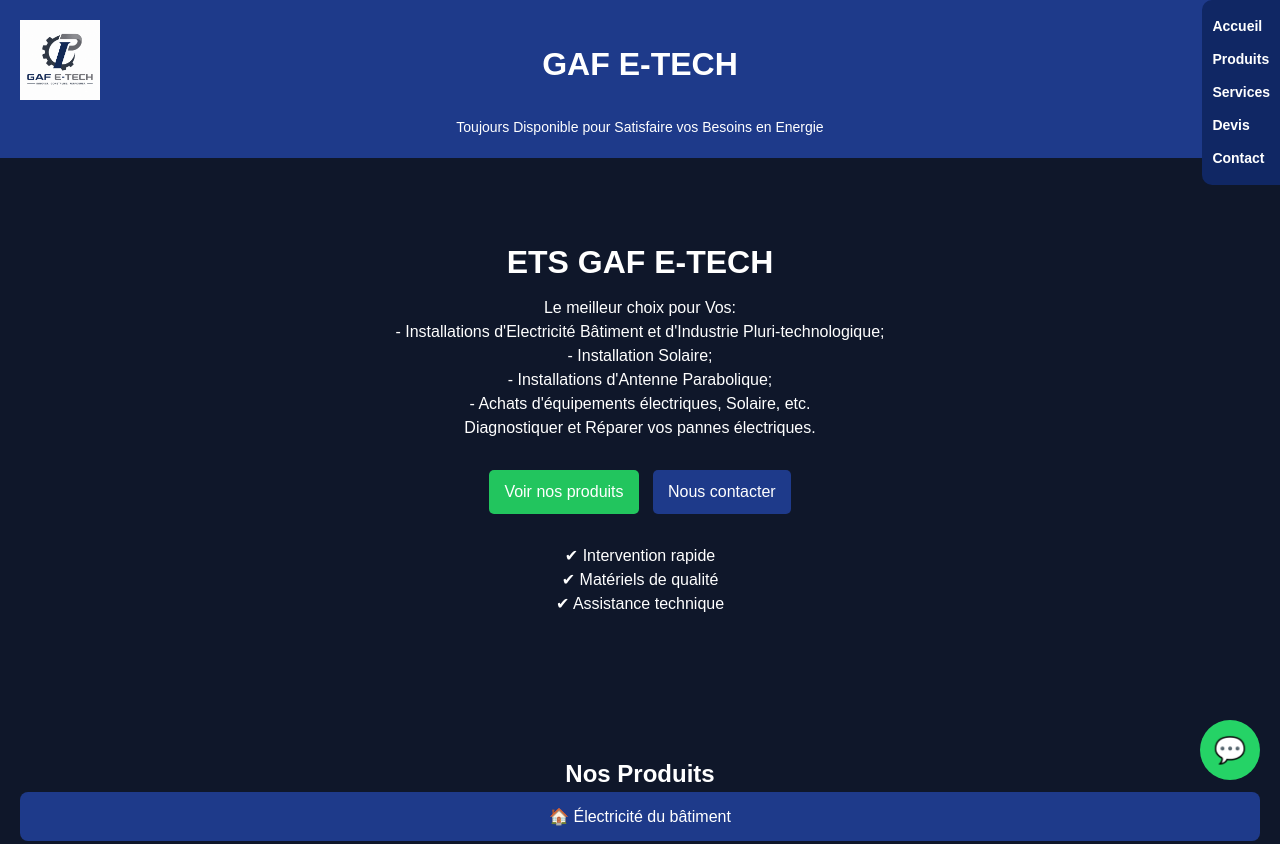
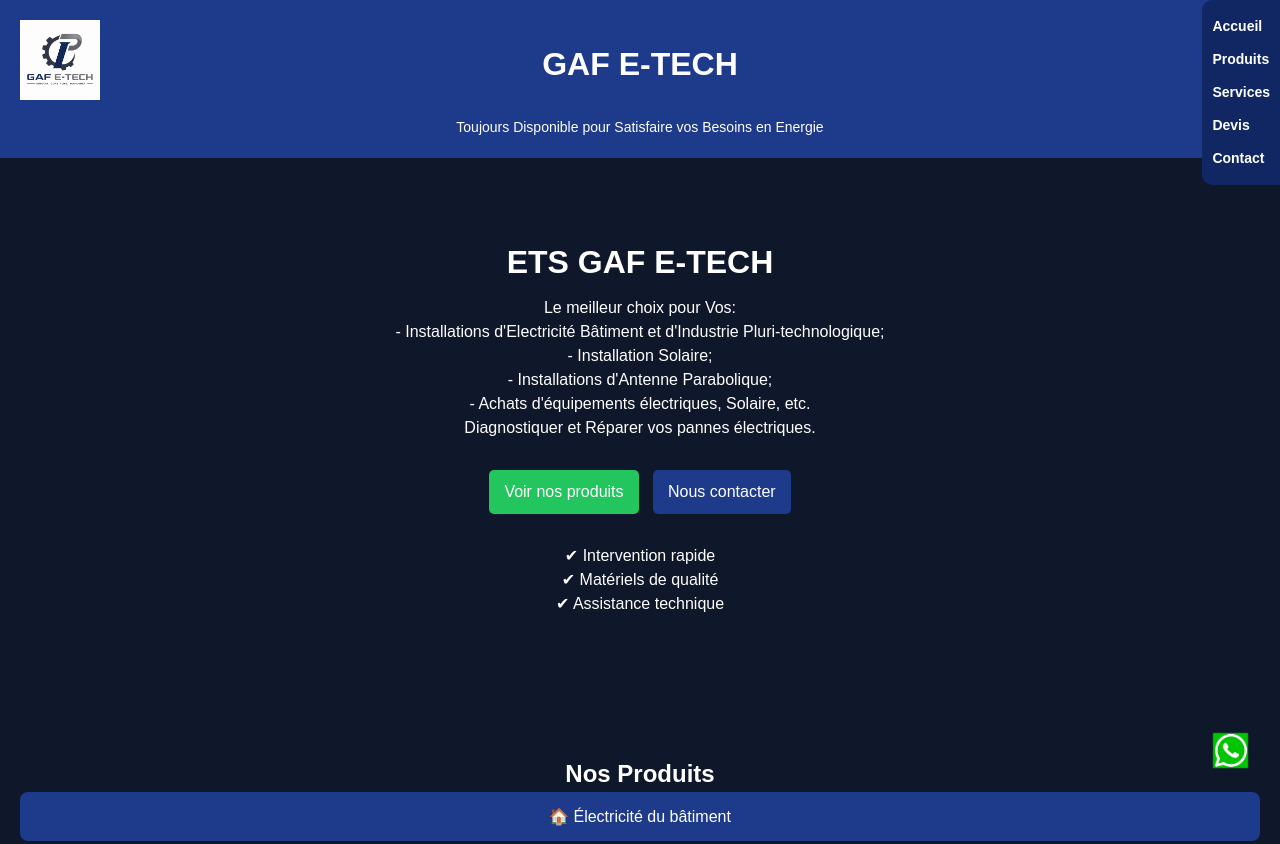
Before and after one commit to GAF-E-TECH/gaf-e-tech, a plain HTML site: page index.html in a window 1280 px wide. Shown: the top 844 px of the page. Drawn offline with Linux system fonts and the light colour scheme.

Commit message:
Added the whatsapp logo

```diff
--- a/index.html
+++ b/index.html
@@ -144,8 +144,8 @@ Le meilleur choix pour Vos:</p>
     </a>
 
 </section>
-<a href="https://wa.me/2290194733397" class="whatsapp-float" target="_blank">
-    💬
+<a href="https://wa.me/2290194733397" class="whatsapp-float" target="_blank" aria-label="Contacter GAF E-TECH sur WhatsApp">
+    <img src="whatsapp.png" alt="WhatsApp">
 </a>
 <section id="devis">
   <h2>Demande de devis</h2>
--- a/style.css
+++ b/style.css
@@ -171,7 +171,7 @@ section {
     position: fixed;
     bottom: 20px;
     right: 20px;
-    background: #25d366;
+    background: none;
     width: 60px;
     height: 60px;
     border-radius: 50%;
@@ -180,6 +180,11 @@ section {
     align-items: center;
     font-size: 26px;
     text-decoration: none;
+}
+.whatsapp-float img {
+    width: 35px;
+    height:35px;
+    display: block;
 }
 /* =========================
    ANIMATIONS GLOBALES
```
Also changed, not shown: whatsapp.png (added).
